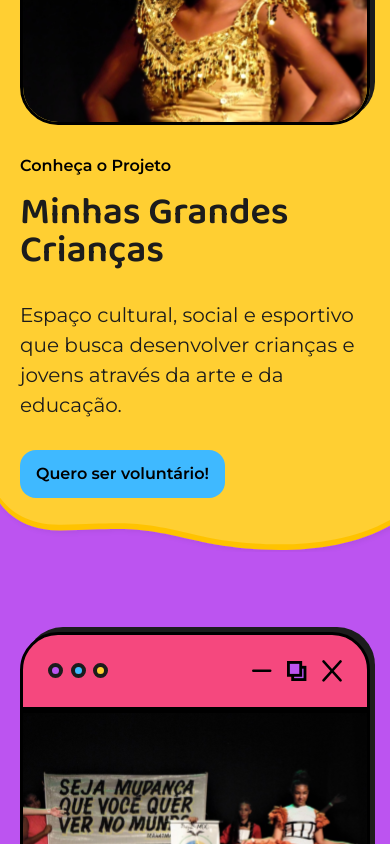
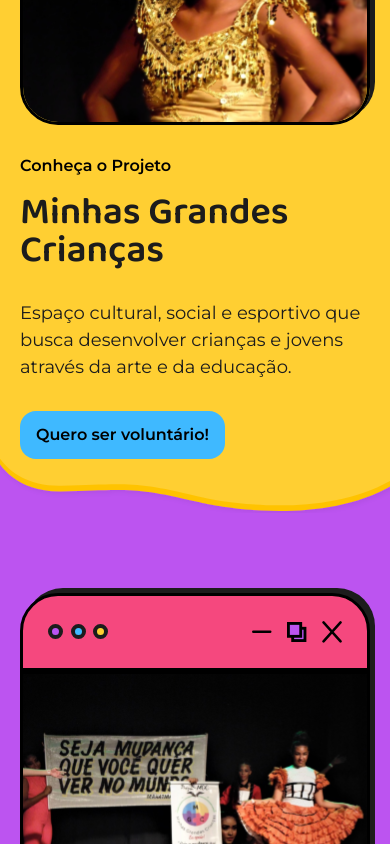
Before and after one commit to MatheusVinicius77/Projeto-MGC, a React (Create React App) app: page / in a window 390 px wide. Shown: the part 617-1461 px from the top of the page. Built offline with nearby package versions, Linux system fonts and the light colour scheme.

Commit message:
fix: tamanho da fonte em 680px

```diff
--- a/src/styles/globalStyles.css
+++ b/src/styles/globalStyles.css
@@ -47,7 +47,7 @@ body {
     --font-size-1: 38px;
     --font-size-2: 30px;
     --font-size-3: 23px;
-    --font-size-4: 20px;
+    --font-size-4: 18px;
     --font-size-5: 16px;
     --font-size-6: 14px;
   }
```
